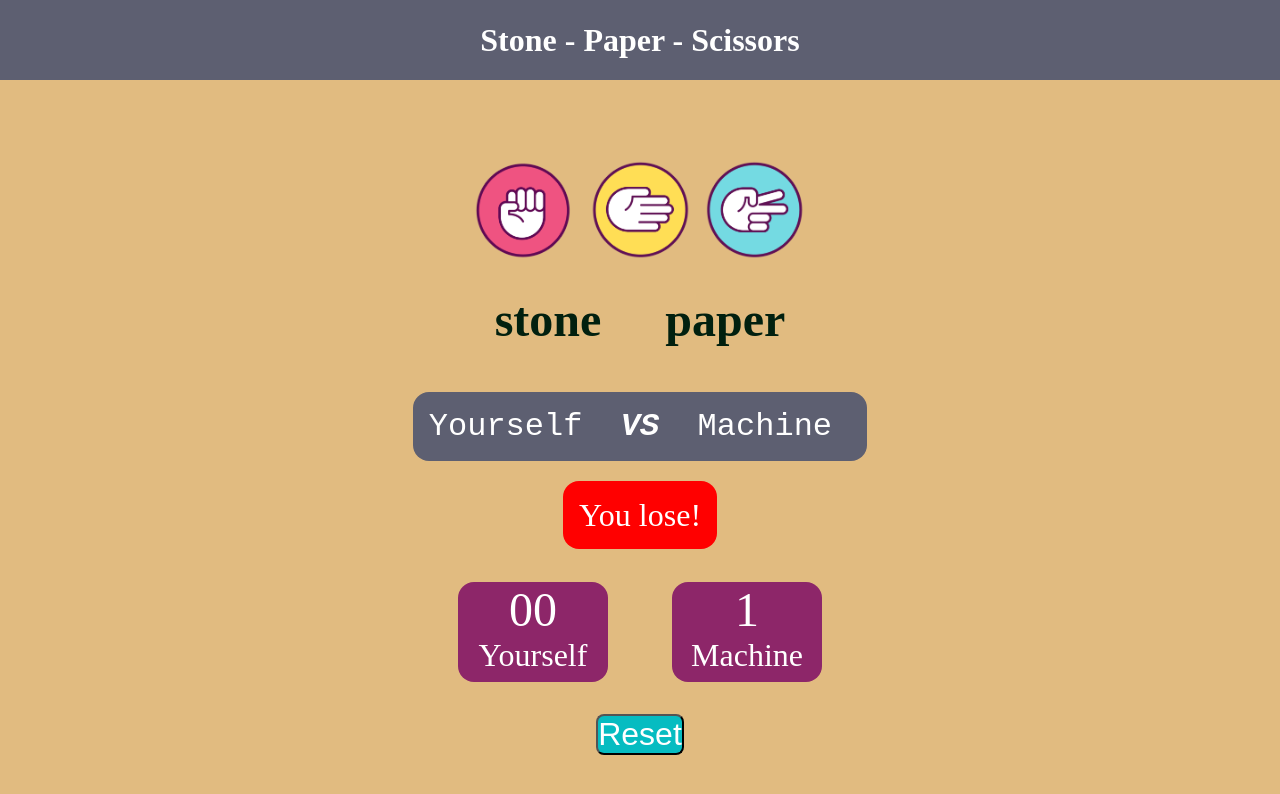
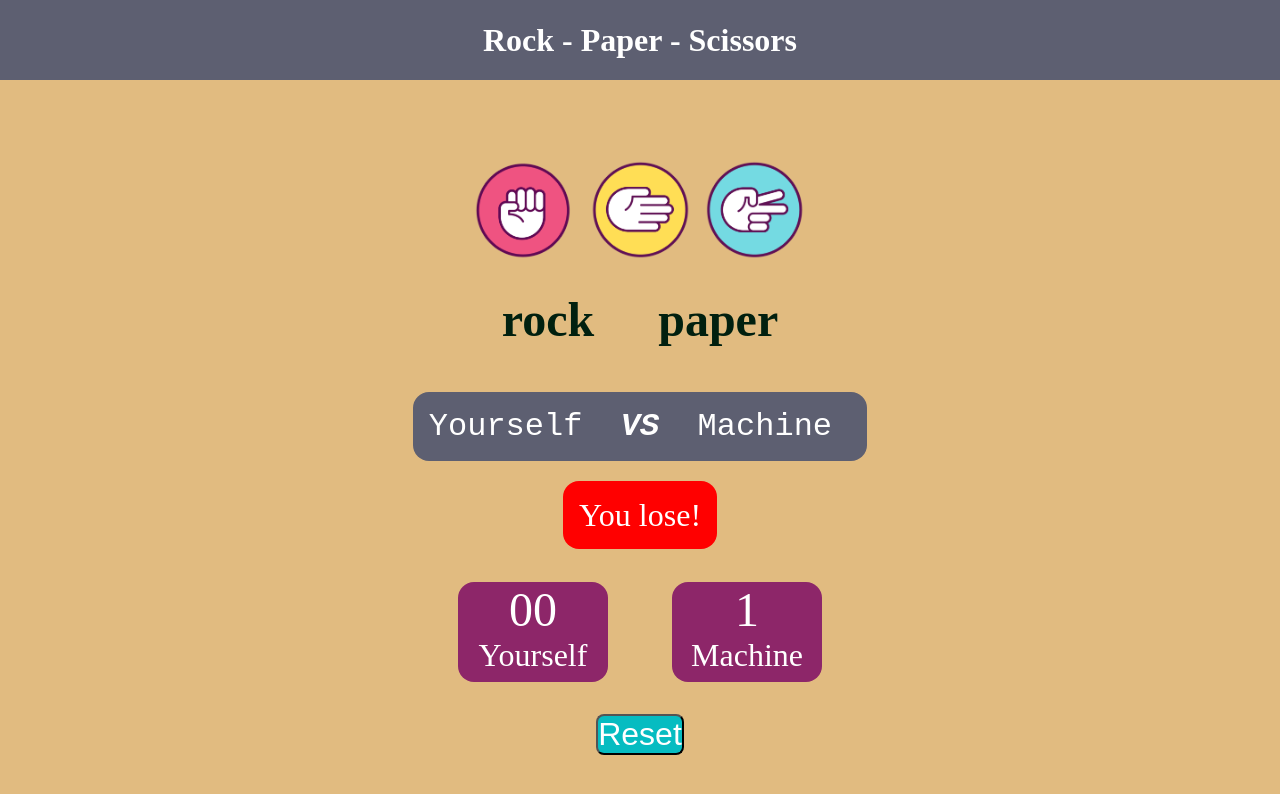
Before and after one commit to rifathasan71/Stone-Paper-Scissors, a plain HTML site: page index.html in a window 1280 px wide. Both pictures are taken after a click on the element 524 px from the left and 210 px from the top of the page. Drawn offline with Linux system fonts and the light colour scheme.

Commit message:
final touch

```diff
--- a/app.js
+++ b/app.js
@@ -12,7 +12,7 @@ const btn=document.querySelector("#btn")
 
 
 const genChoice = () => {
-  const options = ["stone", "paper", "scissors"];
+  const options = ["rock", "paper", "scissors"];
   const i = Math.floor(Math.random() * 3);
   return options[i];
 };
@@ -47,7 +47,7 @@ const playGame = (userChoice) => {
   }
   else {
     let userWin = true;
-    if (userChoice === "stone") {
+    if (userChoice === "rock") {
       userWin = compChoice === "paper" ? false : true;
     }
     else if (userChoice === "paper") {
@@ -56,7 +56,7 @@ const playGame = (userChoice) => {
     else {
       vs.style.color="sky blue";
 
-      userWin = compChoice === "stone" ? false : true;
+      userWin = compChoice === "rock" ? false : true;
     }
     showWinner(userWin);
   }
--- a/index.html
+++ b/index.html
@@ -5,13 +5,13 @@
     <meta name="viewport" content="width=device-width, initial-scale=1.0">
     <meta http-equiv="Content-Security-Policy" content="script-src 'self' 'unsafe-eval';">
 
-    <title>Stone - Paper - Scissors</title>
+    <title>Rock - Paper - Scissors</title>
     <link rel="stylesheet" href="style.css">
 </head>
 <body>
-    <h1>Stone - Paper - Scissors</h1>
+    <h1>Rock - Paper - Scissors</h1>
     <div class="choices">
-        <div class="choice" id="stone">
+        <div class="choice" id="rock">
             <img src="./images/stone.png">
         </div>
         <div class="choice" id="paper">
```
